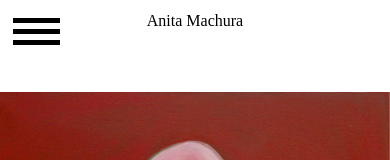
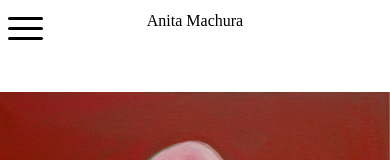
Before and after one commit to SerafinPL/am.pl-v2, a Next.js app in the folder page/: page / in a window 390 px wide. Shown: the top 160 px of the page. Built offline with nearby package versions, Linux system fonts and the light colour scheme.

Commit message:
firts part of work with hamburger button

```diff
--- a/page/components/Header/drawerHumburger/drawerHumburger.js
+++ b/page/components/Header/drawerHumburger/drawerHumburger.js
@@ -8,7 +8,6 @@ const drawerHumb = (props) => (
 			<div></div>
 			<div></div>
 			<div></div>
-
 		</div>
 	);
 
--- a/page/components/Header/siteHeader.js
+++ b/page/components/Header/siteHeader.js
@@ -3,6 +3,7 @@ import React, { useState } from "react";
 // import styles from './Layout.module.scss'
 import styles from "@/styles/Home.module.scss";
 import DrawerHumb from "./drawerHumburger/drawerHumburger";
+import CloseButtonNew from "../Menu/CloseButton/CloseButtonNew";
 
 import Menu from "../Menu/Menu";
 const sietHeader = (props) => {
@@ -20,7 +21,8 @@ const sietHeader = (props) => {
     <React.Fragment>
       <Menu open={drawerState} closeClick={clickClose}/>
       <header className={styles.siteHeader}>
-        <DrawerHumb clicked={clickHandler} />
+      <CloseButtonNew clicked={clickHandler} state={drawerState}/>
+        {/* <DrawerHumb clicked={clickHandler} /> */}
         <span className={`${
          drawerState ? styles.positionOpen : styles.positionNormal
         }`}>Anita Machura</span>
--- a/page/components/Menu/CloseButton/CloseButton.module.scss
+++ b/page/components/Menu/CloseButton/CloseButton.module.scss
@@ -19,3 +19,92 @@
       transform: rotateZ(-45deg) translateX(-13px) translateY(5px);;
     }
   }
+
+  section.model {
+    height: 50px;
+    top: 0px;
+    float: left;
+    width: 50px;
+    position: fixed;
+    z-index: 100;
+
+    .menu {
+      height: 50px;
+      width: 50px;
+      position: relative;
+      margin: auto;
+      padding-top: 7.5px;
+      border: 2.5px solid transparent;
+      border-radius: 50%;
+      transition: 0.3s;
+      cursor: pointer;
+    }
+
+    .bar {
+      height: 2.5px;
+      width: 35px;
+      display: block;
+      margin: 7.5px auto;
+      position: relative;
+      background-color: #000;
+      border-radius: 2.5px;
+      transition: 0.4s;
+    }
+
+    & {
+      background-color: transparent;
+    }
+
+    & .menu {
+      overflow: hidden;
+    }
+
+    & .menu:after {
+      content: '';
+      width: 90%;
+      height: 90%;
+      left: 0;
+      top: 0;
+      position: absolute;
+      border: 2.5px solid transparent;
+      border-radius: 50%;
+    }
+
+    & .menu:hover:after {
+      animation: circle-creation 1s forwards;
+    }
+
+    & .menu:hover .bar:nth-of-type(1) {
+      transform: translateY(6px) rotate(45deg);
+    }
+
+    & .menu:hover .bar:nth-of-type(2) {
+      transform: translateX(50px);
+      transition: 0.6s;
+    }
+
+    & .menu:hover .bar:nth-of-type(3) {
+      transform: translateY(-13.5px) rotate(-45deg);
+    }
+
+    @keyframes circle-creation {
+      0% {
+        border-color: transparent;
+        transform: rotate(0deg);
+      }
+      25% {
+        border-color: transparent #000 transparent transparent;
+        transform: rotate(-35deg);
+      }
+      50% {
+        border-color: transparent #000  #000 transparent;
+      }
+      75% {
+        border-color: transparent #000 #000 #000;
+      }
+      100% {
+        border-color: #000;
+        transform: rotate(-300deg);
+      }
+    }
+  }
--- /dev/null
+++ b/page/components/Menu/CloseButton/CloseButtonNew.js
@@ -0,0 +1,20 @@
+import React from "react";
+
+
+import styles from "./CloseButton.module.scss";
+
+
+const CloseButton = (props) => {
+  return (
+    <section className={styles.model}>
+      <div className={styles.menu} onClick={props.clicked}>
+        <div className={styles.bar}></div>
+        <div className={styles.bar}></div>
+        <div className={styles.bar}> </div>
+      </div>
+    </section>
+  )
+}
+
+
+export default CloseButton;
--- a/page/components/Menu/Menu.js
+++ b/page/components/Menu/Menu.js
@@ -4,6 +4,7 @@ import Link from "next/link";
 import styles from "./Menu.module.scss";
 
 import CloseButton from "./CloseButton/CloseButton";
+import CloseButtonNew from "./CloseButton/CloseButtonNew"
 
 const Menu = (props) => {
   return (
@@ -14,7 +15,8 @@ const Menu = (props) => {
           props.open ? styles.openDrawer : styles.closeDrawer
         }`}
       >
-        <CloseButton clicked={props.closeClick} />
+        {/* <CloseButton clicked={props.closeClick} />
+        <CloseButtonNew/> */}
         <h1 className={styles.amenu}>Anita Machura</h1>
         <Link href="#art"><h3>Malarstwo</h3></Link>
         <Link href="#bio"><h3>Bio</h3></Link>
```
